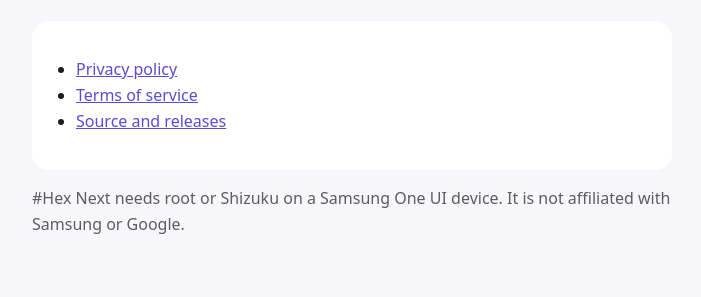
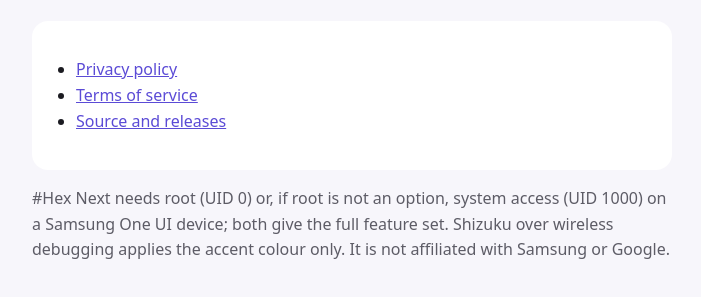
Before and after one commit to Bingblop/hexnext-site, a plain HTML site: page index.html in a window 1280 px wide. Shown: the part 169-466 px from the top of the page, without its empty margins (288-989 px from the left). Drawn offline with Linux system fonts and the light colour scheme.

Commit message:
Access note: UID 0 or UID 1000 both give the full feature set

```diff
--- a/index.html
+++ b/index.html
@@ -28,7 +28,7 @@ ul{padding-left:20px}
 <li><a href="https://github.com/Bingblop/Hex-Next">Source and releases</a></li>
 </ul>
 </div>
-<p>#Hex Next needs root or Shizuku on a Samsung One UI device. It is not affiliated with Samsung or Google.</p>
+<p>#Hex Next needs root (UID 0) or, if root is not an option, system access (UID 1000) on a Samsung One UI device; both give the full feature set. Shizuku over wireless debugging applies the accent colour only. It is not affiliated with Samsung or Google.</p>
 </main>
 </body>
 </html>
```
